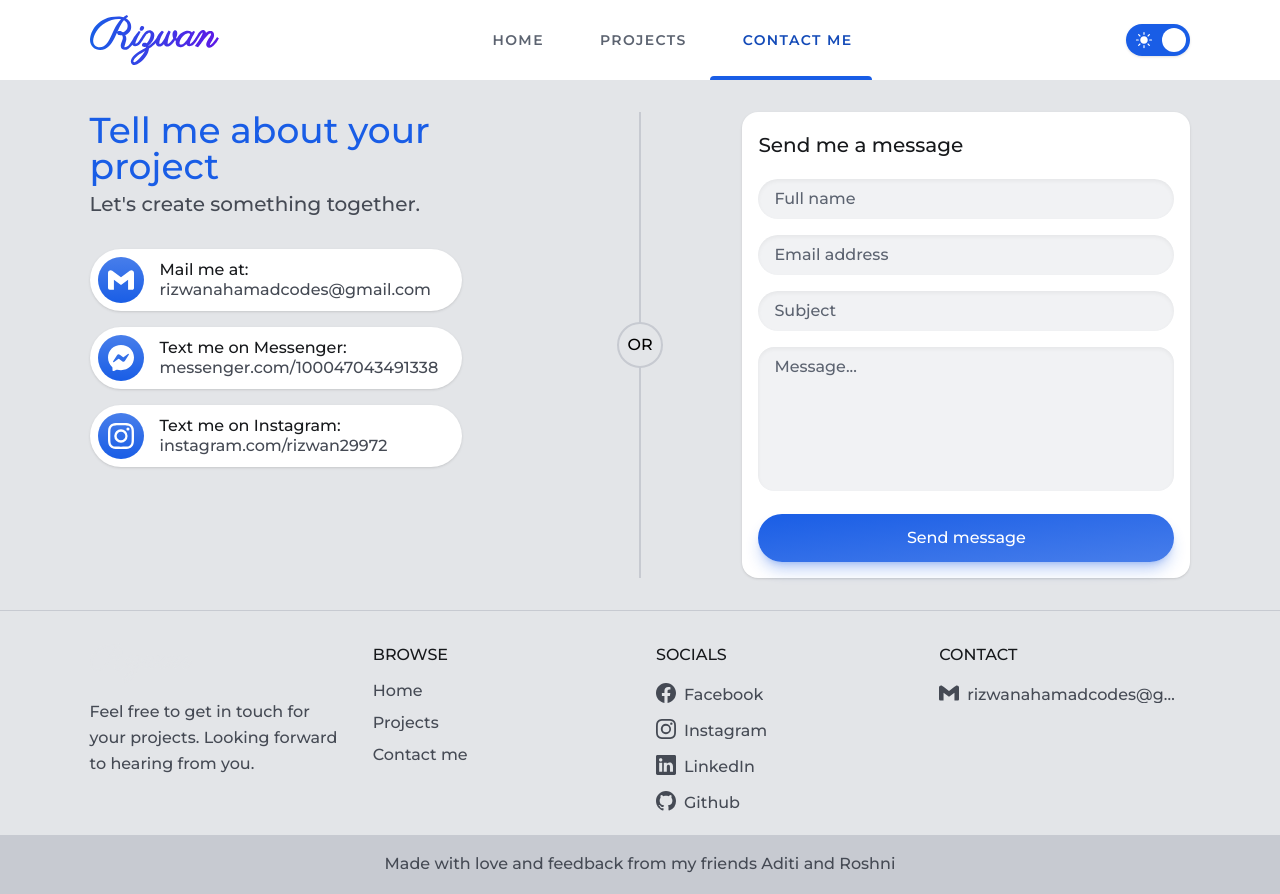
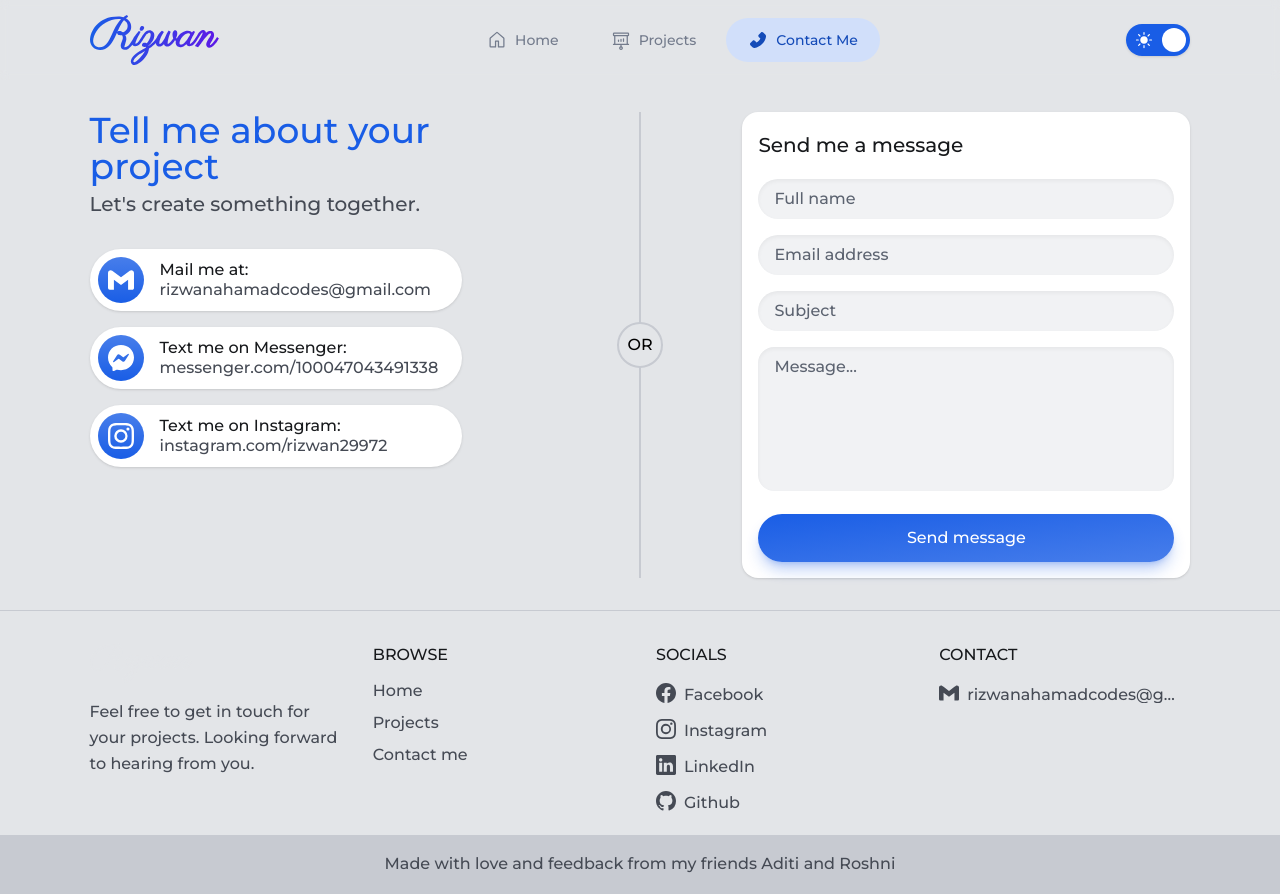
Before and after one commit to rizwanahamadcodes/portfolio, a Next.js app: page /contact-me in a window 1280 px wide. Built offline with nearby package versions, Linux system fonts and the light colour scheme.

Commit message:
improved navbar

```diff
--- a/src/app/contact-me/page.tsx
+++ b/src/app/contact-me/page.tsx
@@ -7,7 +7,7 @@ const AboutMe = (props: AboutMeProps) => {
 
     return (
         <>
-            <ContactMe className="mt-navHeight-large" />
+            <ContactMe className="pt-7" />
         </>
     );
 };
--- a/src/app/projects/page.tsx
+++ b/src/app/projects/page.tsx
@@ -5,7 +5,7 @@ type AboutMeProps = {};
 const AboutMe = (props: AboutMeProps) => {
     const {} = props;
 
-    return <ProjectsSection className="mt-navHeight-large" />;
+    return <ProjectsSection className="pt-7" />;
 };
 
 export default AboutMe;
--- a/src/components/Drawer/Drawer.tsx
+++ b/src/components/Drawer/Drawer.tsx
@@ -121,16 +121,19 @@ export const DrawerDefaultHead = (props: DrawerDefaultHeadProps) => {
     );
 };
 
-type DrawerBodyProps = { children: React.ReactNode; defaultPadding?: boolean };
+type DrawerBodyProps = React.ComponentPropsWithRef<"div"> & {
+    defaultPadding?: boolean;
+};
 
 export const DrawerBody = (props: DrawerBodyProps) => {
-    const { children, defaultPadding = false } = props;
+    const { className, children, defaultPadding = false } = props;
 
     return (
         <div
             className={clsx(
                 "grow overflow-y-auto",
-                defaultPadding ? "px-2 py-1" : ""
+                defaultPadding ? "px-2 py-1" : "",
+                className
             )}>
             {children}
         </div>
--- a/src/components/NavDrawer/NavDrawer.tsx
+++ b/src/components/NavDrawer/NavDrawer.tsx
@@ -8,6 +8,8 @@ import Drawer, {
 } from "@/components/Drawer/Drawer";
 import NavMenuWithTabIndicator from "@/components/Navbar/NavMenuWithTabIndicator";
 import ThemeToggler from "@/components/ThemeToggler";
+import NavMenu from "../Navbar/NavMenu/NavMenu";
+import { navLinks } from "../Navbar/Navbar";
 
 type NavDrawerProps = {
     viewportTouchingStatus?: {
@@ -32,15 +34,9 @@ const NavDrawer = (props: NavDrawerProps) => {
                             : "h-navHeight-small"
                     }
                 />
-                <DrawerBody>
-                    <NavMenuWithTabIndicator
-                        onNavItemClick={close}
-                        direction="vertical"
-                    />
-
-                    <div className="flex h-navHeight-small items-center justify-between px-[7vw]">
-                        <ThemeToggler />
-                    </div>
+                <DrawerBody className="p-1 flex flex-col gap-2">
+                    <NavMenu direction="vertical" navLinks={navLinks} />
+                    <ThemeToggler />
                 </DrawerBody>
             </Drawer>
         </span>
--- a/src/components/Navbar/NavMenu/NavMenu.tsx
+++ b/src/components/Navbar/NavMenu/NavMenu.tsx
@@ -1,50 +1,51 @@
-import { Dispatch, SetStateAction } from "react";
-import { TabIndicatorBoundsType } from "@/components/Navbar/TabIndicator";
-import NavItem from "@/components/Navbar/NavMenu/NavItem";
+"use client";
+import { PathConstant } from "@/route/pathConstants";
 import clsx from "clsx";
+import Link from "next/link";
+import { usePathname } from "next/navigation";
+import { IconType } from "react-icons";
 
 export type NavMenuProps = {
-    viewportTouchingStatus?: {
-        topTouchedTop: boolean;
-        bottomTouchedTop: boolean;
-    };
-    onNavItemClick?: Function;
+    navLinks: PathConstant[];
+    className?: string;
     direction?: "horizontal" | "vertical";
-    setTabIndicatorBounds?: Dispatch<SetStateAction<TabIndicatorBoundsType>>;
 };
 
-const navLinks = [
-    { label: "Home", path: "/" },
-    // { label: "About Me", path: "/about-me" },
-    { label: "Projects", path: "/projects" },
-    { label: "Contact Me", path: "/contact-me" },
-];
+const NavMenu = (props: NavMenuProps) => {
+    const { navLinks, direction = "horizontal", className } = props;
+    const pathname = usePathname();
 
-const NavMenu = (props: NavMenuProps) => {
-    const {
-        viewportTouchingStatus,
-        direction = "horizontal",
-        setTabIndicatorBounds,
-        onNavItemClick,
-    } = props;
     const stylesAsPerDirection = {
-        horizontal: "flex-row",
-        vertical: "flex-col",
+        horizontal: "flex-row gap-x-0.5",
+        vertical: "flex-col gap-y-0.5",
     };
 
     return (
-        <ul className={clsx("flex", stylesAsPerDirection[direction])}>
-            {navLinks.map((navLink) => {
+        <ul
+            className={clsx(
+                "flex",
+                stylesAsPerDirection[direction],
+                className
+            )}>
+            {navLinks.map(({ path, label, icon, activeIcon }) => {
+                const isActive = path === pathname;
                 return (
-                    <li key={navLink.path}>
-                        <NavItem
-                            onNavItemClick={onNavItemClick}
-                            viewportTouchingStatus={viewportTouchingStatus}
-                            setTabIndicatorBounds={setTabIndicatorBounds}
-                            direction={direction}
-                            href={navLink.path}>
-                            {navLink.label}
-                        </NavItem>
+                    <li key={path}>
+                        <Link
+                            href={path}
+                            className={clsx(
+                                "flex h-2.75 px-1.375 rounded-full items-center text-0.875 font-medium capitalize gap-0.5 transition-all duration-300",
+                                isActive
+                                    ? "text-primary-600 bg-primary-100 dark:bg-primary-800 dark:text-primary-200"
+                                    : "text-gray-500 hover:text-gray-500 hover:bg-gray-200 dark:text-gray-300 dark:hover:text-gray-200 dark:hover:bg-gray-800"
+                            )}>
+                            <NavIcon
+                                isActive={isActive}
+                                icon={icon}
+                                activeIcon={activeIcon}
+                            />
+                            {label}
+                        </Link>
                     </li>
                 );
             })}
@@ -53,3 +54,25 @@ const NavMenu = (props: NavMenuProps) => {
 };
 
 export default NavMenu;
+
+interface NavIconProps {
+    isActive: boolean;
+    icon?: IconType;
+    activeIcon?: IconType;
+}
+
+export const NavIcon: React.FC<NavIconProps> = ({
+    isActive,
+    icon: Icon,
+    activeIcon: ActiveIcon,
+}) => {
+    if (isActive && ActiveIcon) {
+        return <ActiveIcon className="text-1.25" />;
+    }
+
+    if (!isActive && Icon) {
+        return <Icon className="text-1.25" />;
+    }
+
+    return null;
+};
--- a/src/components/Navbar/NavMenuWithTabIndicator.tsx
+++ /dev/null
@@ -1,49 +0,0 @@
-"use client";
-
-import clsx from "clsx";
-import NavMenu, { NavMenuProps } from "@/components/Navbar/NavMenu/NavMenu";
-import TabIndicator, {
-    useTabIndicator,
-} from "@/components/Navbar/TabIndicator";
-
-type NavMenuWithTabIndicatorProps = {
-    viewportTouchingStatus?: {
-        topTouchedTop: boolean;
-        bottomTouchedTop: boolean;
-    };
-    direction?: NavMenuProps["direction"];
-    className?: string;
-    onNavItemClick?: Function;
-};
-
-const NavMenuWithTabIndicator = (props: NavMenuWithTabIndicatorProps) => {
-    const {
-        viewportTouchingStatus,
-        direction = "horizontal",
-        onNavItemClick,
-        className,
-    } = props;
-    const { tabIndicatorBounds, setTabIndicatorBounds } = useTabIndicator({
-        top: 0,
-        left: 0,
-        height: 16 * 4,
-        width: 100,
-    });
-
-    return (
-        <div className={clsx("relative", className)}>
-            <NavMenu
-                onNavItemClick={onNavItemClick}
-                viewportTouchingStatus={viewportTouchingStatus}
-                direction={direction}
-                setTabIndicatorBounds={setTabIndicatorBounds}
-            />
-            <TabIndicator
-                direction={direction}
-                tabIndicatorBounds={tabIndicatorBounds}
-            />
-        </div>
-    );
-};
-
-export default NavMenuWithTabIndicator;
--- a/src/components/Navbar/Navbar.tsx
+++ b/src/components/Navbar/Navbar.tsx
@@ -1,9 +1,16 @@
 import Container from "@/components/Container/Container";
 import NavDrawer from "@/components/NavDrawer/NavDrawer";
-import NavMenuWithTabIndicator from "@/components/Navbar/NavMenuWithTabIndicator";
 import RizwanLogo from "@/components/RizwanLogo";
 import ThemeToggler from "@/components/ThemeToggler";
+import pathConstants, { PathConstant } from "@/route/pathConstants";
 import clsx from "clsx";
+import { AiFillPhone, AiOutlinePhone } from "react-icons/ai";
+import { GoHome, GoHomeFill } from "react-icons/go";
+import {
+    PiProjectorScreenChart,
+    PiProjectorScreenChartFill,
+} from "react-icons/pi";
+import NavMenu from "./NavMenu/NavMenu";
 
 type NavbarProps = {
     viewportTouchingStatus?: {
@@ -12,6 +19,27 @@ type NavbarProps = {
     };
 };
 
+export const navLinks: PathConstant[] = [
+    {
+        label: "Home",
+        path: pathConstants.home.path,
+        icon: GoHome,
+        activeIcon: GoHomeFill,
+    },
+    {
+        label: "Projects",
+        path: pathConstants.projects.path,
+        icon: PiProjectorScreenChart,
+        activeIcon: PiProjectorScreenChartFill,
+    },
+    {
+        label: "Contact Me",
+        path: pathConstants.contact.path,
+        icon: AiOutlinePhone,
+        activeIcon: AiFillPhone,
+    },
+];
+
 const Navbar = (props: NavbarProps) => {
     const { viewportTouchingStatus } = props;
 
@@ -19,10 +47,10 @@ const Navbar = (props: NavbarProps) => {
         <div>
             <nav
                 className={clsx(
-                    "fixed top-0 z-50 w-full bg-white/50 backdrop-blur-sm transition-all dark:bg-gray-900/50",
+                    "fixed top-0 z-50 w-full backdrop-blur-sm transition-all",
                     viewportTouchingStatus?.topTouchedTop
                         ? "h-navHeight-large"
-                        : "h-navHeight-small shadow"
+                        : "h-navHeight-small bg-white/50 dark:bg-gray-900/50"
                 )}>
                 <Container className="h-full flex items-center justify-between">
                     <div className="w-[129px]">
@@ -33,10 +61,8 @@ const Navbar = (props: NavbarProps) => {
                         />
                     </div>
 
-                    <NavMenuWithTabIndicator
-                        className="hidden lg:block"
-                        viewportTouchingStatus={viewportTouchingStatus}
-                    />
+                    <NavMenu className="hidden lg:flex" navLinks={navLinks} />
+
                     <div className="min-w-[64px]">
                         <ThemeToggler className="hidden lg:block" />
                     </div>
--- a/src/components/Navbar/TabIndicator.tsx
+++ /dev/null
@@ -1,54 +0,0 @@
-import { useState } from "react";
-import { NavMenuProps } from "@/components/Navbar/NavMenu/NavMenu";
-
-export type TabIndicatorBoundsType = {
-    left: number;
-    top: number;
-    height: number;
-    width: number;
-};
-
-type TabIndicatorProps = {
-    tabIndicatorBounds: TabIndicatorBoundsType;
-    direction?: NavMenuProps["direction"];
-};
-
-const TabIndicator = (props: TabIndicatorProps) => {
-    const { tabIndicatorBounds, direction = "horizontal" } = props;
-
-    const tabIndicatorBoundsMap = {
-        horizontal: {
-            height: "0.25rem",
-            width: tabIndicatorBounds.width,
-            left: tabIndicatorBounds.left,
-            bottom: 0,
-
-            borderRadius: "100px 100px 0 0",
-        },
-        vertical: {
-            height: tabIndicatorBounds.height,
-            width: "0.25rem",
-            left: 0,
-            top: tabIndicatorBounds.top,
-
-            borderRadius: "0 100px 100px  0",
-        },
-    };
-
-    return (
-        <div
-            style={tabIndicatorBoundsMap[direction]}
-            className="absolute bg-primary transition-all"></div>
-    );
-};
-
-export const useTabIndicator = (
-    intialTabIndicatorBounds: TabIndicatorBoundsType
-) => {
-    const [tabIndicatorBounds, setTabIndicatorBounds] =
-        useState<TabIndicatorBoundsType>(intialTabIndicatorBounds);
-
-    return { tabIndicatorBounds, setTabIndicatorBounds };
-};
-
-export default TabIndicator;
```
Also changed, not shown: src/route/pathConstants.ts (+8 -0 lines).
